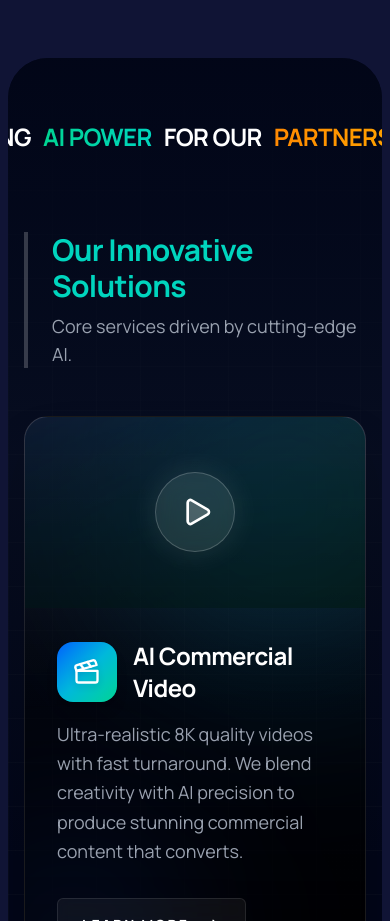
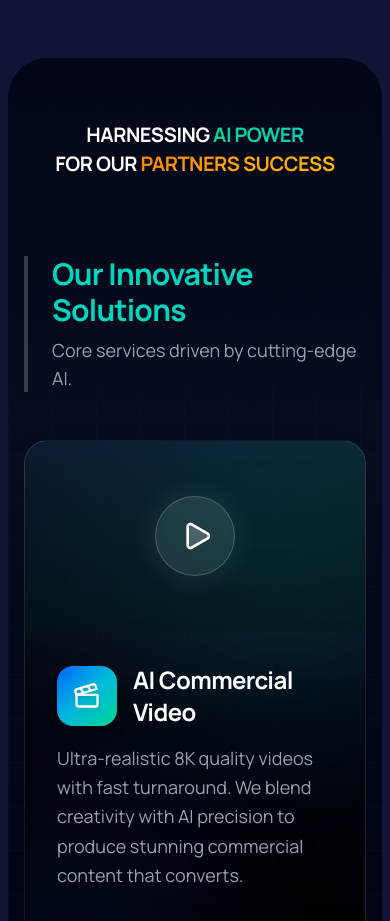
Before and after one commit to McPrime-Digital/McPrimeDigital-Website, a Next.js app: page / in a window 390 px wide. Shown: the part 1160-2081 px from the top of the page. Built offline with nearby package versions, Linux system fonts and the light colour scheme.

Commit message:
fix(ui): responsive sizing and wrapping for homepage explore section heading

```diff
--- a/components/ExploreSection.tsx
+++ b/components/ExploreSection.tsx
@@ -13,10 +13,10 @@ export default function ExploreSection() {
                     initial={{ opacity: 0, y: 20 }}
                     whileInView={{ opacity: 1, y: 0 }}
                     viewport={{ once: true }}
-                    className="text-2xl md:text-4xl lg:text-5xl font-bold mb-6 leading-tight whitespace-nowrap overflow-visible w-full flex justify-center gap-3"
+                    className="text-xl sm:text-2xl md:text-4xl lg:text-5xl font-bold mb-6 leading-tight whitespace-normal md:whitespace-nowrap overflow-visible w-full flex flex-col md:flex-row justify-center items-center gap-1 md:gap-3"
                 >
-                    HARNESSING <span className="text-transparent bg-clip-text bg-gradient-to-r from-emerald-400 to-teal-400">AI POWER</span>
-                    FOR OUR <span className="text-transparent bg-clip-text bg-gradient-to-r from-orange-400 to-amber-400">PARTNERS SUCCESS</span>
+                    <span>HARNESSING <span className="text-transparent bg-clip-text bg-gradient-to-r from-emerald-400 to-teal-400">AI POWER</span></span>
+                    <span>FOR OUR <span className="text-transparent bg-clip-text bg-gradient-to-r from-orange-400 to-amber-400">PARTNERS SUCCESS</span></span>
                 </motion.h2>
             </div>
 
```
